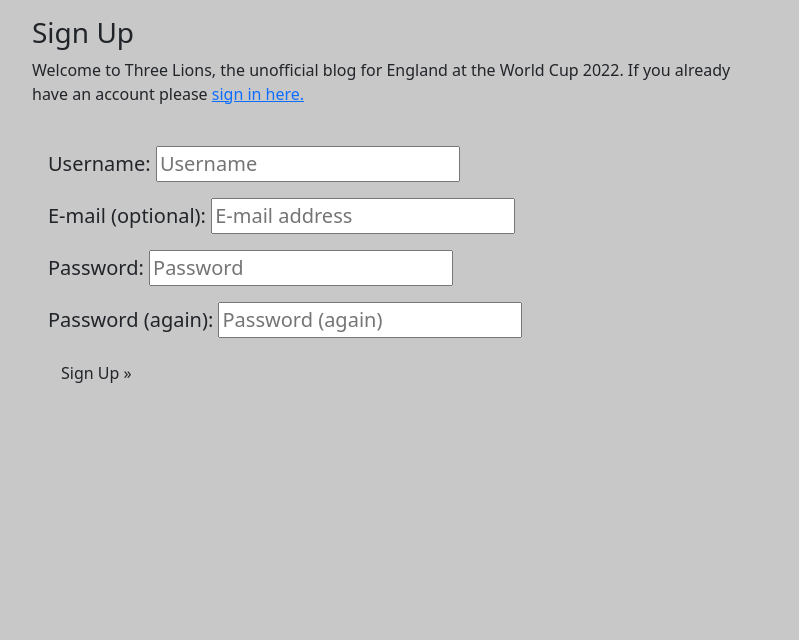
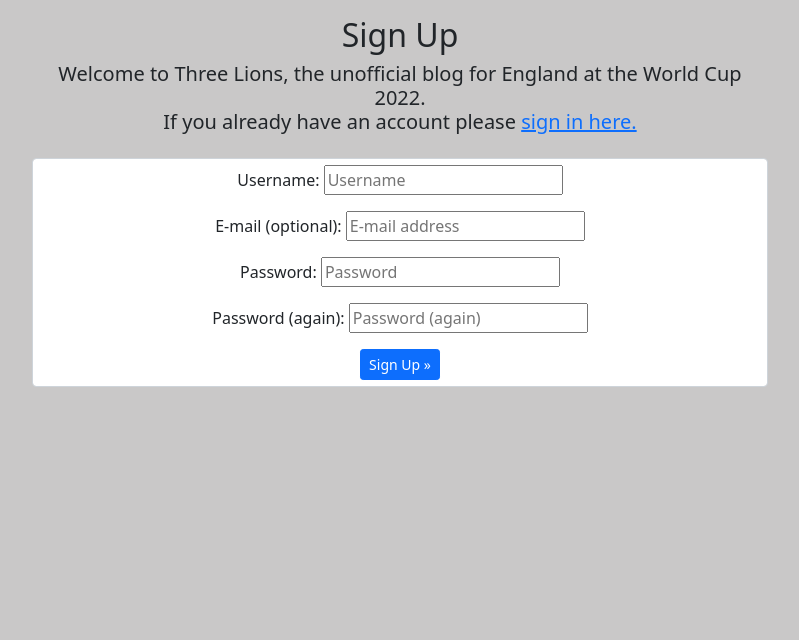
Before and after one commit to rajdavies/pp4-three-lions, a Django app: page /accounts/signup/ in a window 1280 px wide. Shown: the part 112-752 px from the top of the page, without its empty margins (240-1039 px from the left). Run offline with Django 3.2, Linux system fonts and the light colour scheme; some libraries are stand-ins or nearby versions.

Commit message:
Update form styling for signup.html, login.html and logout.html

```diff
--- a/templates/account/logout.html
+++ b/templates/account/logout.html
@@ -7,7 +7,7 @@
 {% block content %}
 <div class="container">
     <div class="row">
-        <div class="col-md-8 mt-3 offset-md-2">
+        <div class="col-md-8 mt-3 offset-md-2 text-center">
             <h3>{% trans "Logout" %}</h3>
 
             <p>{% trans 'Are you sure you want to logout?' %}</p>
@@ -16,12 +16,12 @@
     <div class="row">
         <div class="col-md-8 mt-3 offset-md-2">
 
-            <form method="post" action="{% url 'account_logout' %}">
+            <form method="post" class="text-center" action="{% url 'account_logout' %}">
                 {% csrf_token %}
                 {% if redirect_field_value %}
                 <input type="hidden" name="{{ redirect_field_name }}" value="{{ redirect_field_value }}" />
                 {% endif %}
-                <button class="btn btn-signup btn right" type="submit">{% trans 'Sign Out' %}</button>
+                <button class="btn btn-signup btn btn-primary btn-sm" type="submit">{% trans 'Sign Out' %}</button>
             </form>
         </div>
     </div>
--- a/templates/account/signup.html
+++ b/templates/account/signup.html
@@ -7,22 +7,22 @@
 {% block content %}
 <div class="container">
     <div class="row">
-        <div class="col-md-8 mt-3 offset-md-2">
-            <h3>{% trans "Sign Up" %}</h3>
+        <div class="col-md-8 mt-3 offset-md-2 ">
+            <h2 class="text-center">{% trans "Sign Up" %}</h2>
 
-            <p>{% blocktrans %}Welcome to Three Lions, the unofficial blog for England at the World Cup 2022. If you already have an account please <a
+            <p class="h5 text-center">{% blocktrans %}Welcome to Three Lions, the unofficial blog for England at the World Cup 2022. <br> If you already have an account please <a
                     class="link" href="{{ login_url }}">sign in here.</a>{% endblocktrans %}</p>
         </div>
     </div>
     <div class="row">
-        <div class="col-md-8 mt-3 offset-md-2">
-            <form class="signup form-control-lg" id="signup_form" method="post" action="{% url 'account_signup' %}">
+        <div class="col-md-8 mt-3 offset-md-2 ">
+            <form class="signup form-control text-center id="signup_form" method="post" action="{% url 'account_signup' %}">
                 {% csrf_token %}
                 {{ form.as_p }}
                 {% if redirect_field_value %}
                 <input type="hidden" name="{{ redirect_field_name }}" value="{{ redirect_field_value }}" />
                 {% endif %}
-                <button class="btn btn-signup right" type="submit">{% trans "Sign Up" %} &raquo;</button>
+                <button class="btn btn-signup btn-primary btn-sm right" type="submit">{% trans "Sign Up" %} &raquo;</button>
             </form>
         </div>
     </div>
```
Also changed, not shown: templates/account/login.html (+4 -4 lines), templates/post_detail.html (+1 -9 lines).
